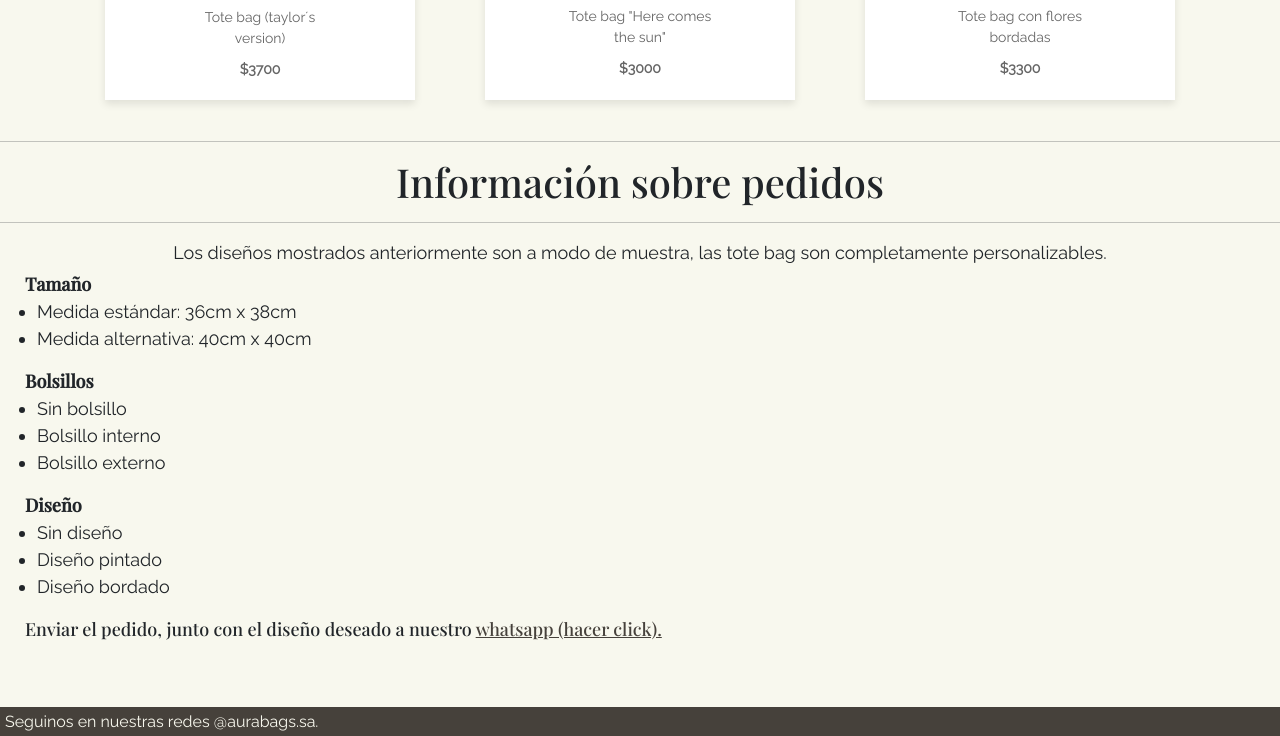
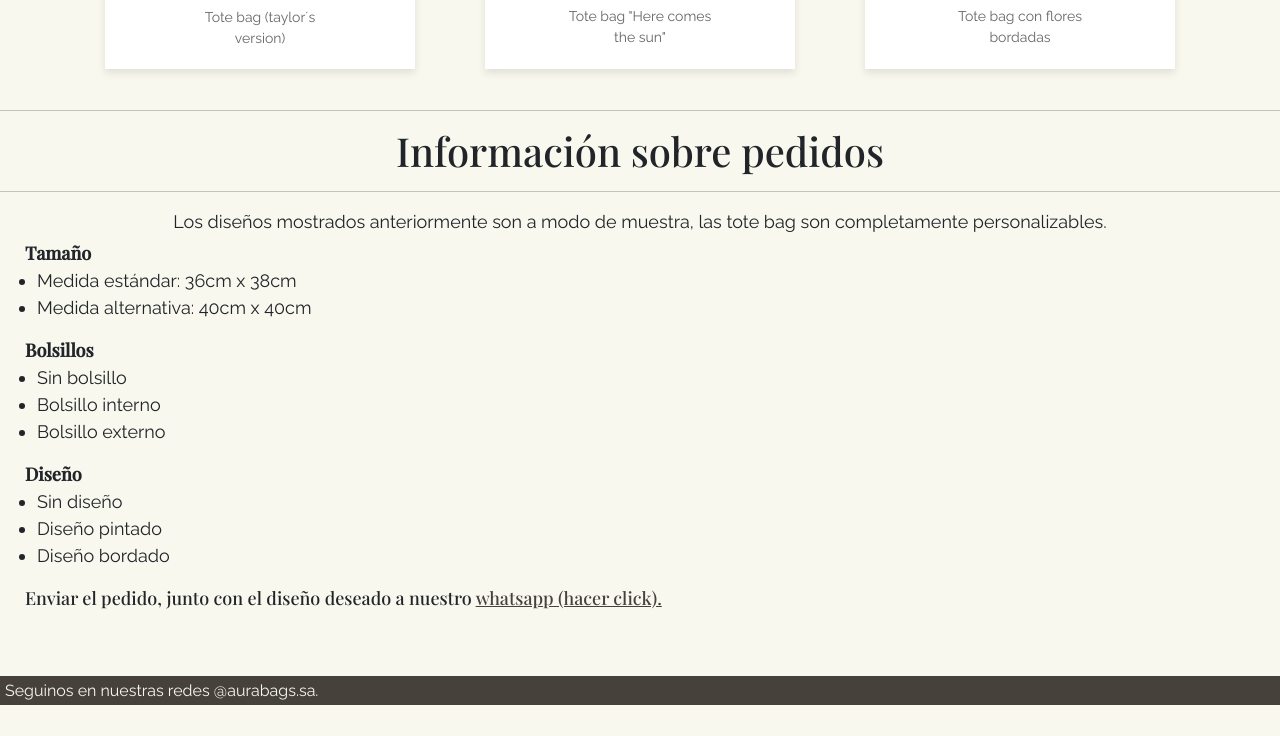
Before and after one commit to agusmeke1/agusmeke1.github.io, a plain HTML site: page index.html in a window 1280 px wide. Shown: the part 1252-1988 px from the top of the page. After the commit the page ends 1957 px from the top, so only its background shows below. Drawn offline with nearby package versions, Linux system fonts and the light colour scheme.

Commit message:
Update index.html

```diff
--- a/index.html
+++ b/index.html
@@ -48,17 +48,14 @@
       <div class="polaroid">
         <img src="./imagenes/tote_taylor.jpeg" alt="TOTE TAYLORS VERSION">
         <p class="descripcion">Tote bag (taylor´s version)</p>
-        <p class="precio">$3700</p>
       </div>
       <div class="polaroid">
         <img src="./imagenes/tote_sun.jpeg" alt="TOTE THE BEATLES">
         <p class="descripcion">Tote bag "Here comes the sun"</p>
-        <p class="precio">$3000</p>
       </div>
       <div class="polaroid">
         <img src="./imagenes/tote_flores.jpeg" alt="TOTE FLORES BORDADAS">
         <p class="descripcion">Tote bag con flores bordadas</p>
-        <p class="precio">$3300</p>
       </div>
     </div>
   </div>
```
